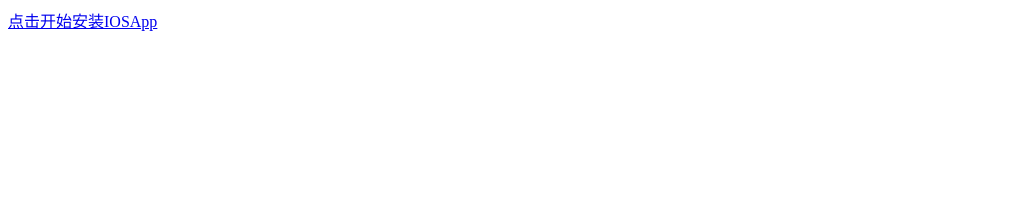
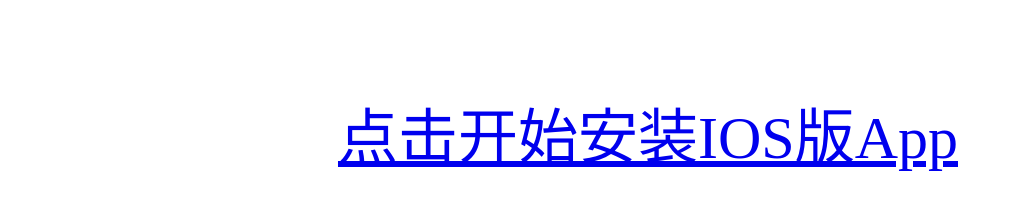
Before and after one commit to quanpeifeng420563670/iostest, a plain HTML site: page index.html in a window 1280 px wide. Shown: the whole page, without its empty margins (0-1013 px from the left). Drawn offline with Linux system fonts and the light colour scheme.

Commit message:
Update index.html

```diff
--- a/index.html
+++ b/index.html
@@ -1,11 +1,28 @@
-<DOCTYPE html>
+<!DOCTYPE html>
 <html>
 <head>
-  <meta charset="utf-8">
-  <title>hangge.com</title>
-  <meta name="viewport" content="width=device-width, initial-scale=1.0, maximum-scale=1.0, user-scalable=0" />
+<meta charset="UTF-8">
+<title>Insert title here</title>
+<style type="text/css">
+div{
+width: 100%;
+    height: 100%;
+    position: absolute;
+}
+a{
+display: inline-block;
+    width: 100%;
+    font-size: 60px;
+    text-align: center;
+    margin-top: 80px;
+}
+
+</style>
 </head>
 <body>
-  <a href="itms-services://?action=download-manifest&url=itms-services://?action=download-manifest&url=https://raw.githubusercontent.com/quanpeifeng420563670/iostest/master/app.ipa">点击开始安装IOSApp</a>
+<div>
+<a href="itms-services://?action=download-manifest&url=itms-services://?action=download-manifest&url=https://raw.githubusercontent.com/quanpeifeng420563670/iostest/master/manifest.plist">点击开始安装IOS版App</a>
+</div>
+
 </body>
 </html>
```
